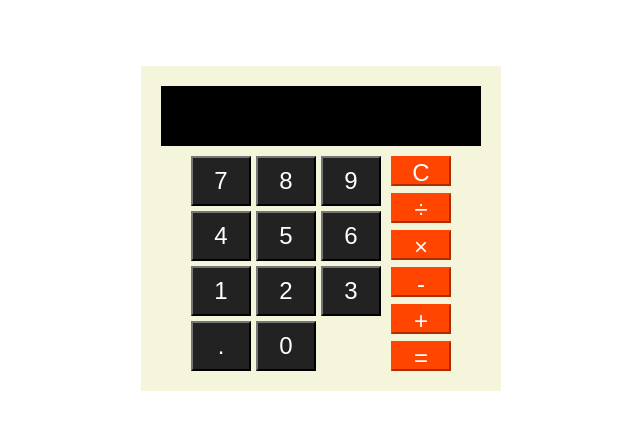
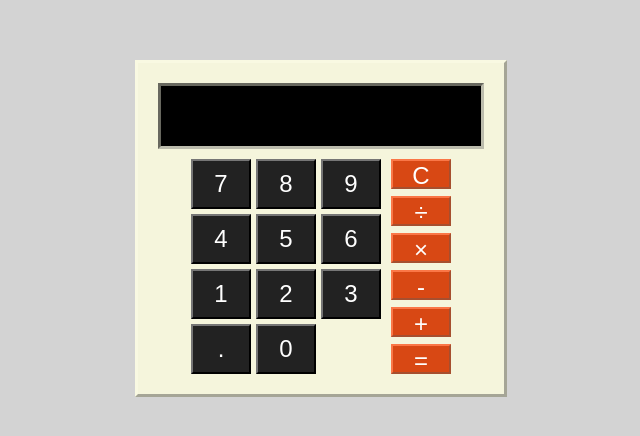
Before and after one commit to Why-Am/calculator-website, a plain HTML site: page index.html in a window 1280 px wide. Shown: the part 180-616 px from the top of the page, without its empty margins (319-959 px from the left). Drawn offline with Linux system fonts and the light colour scheme.

Commit message:
Add styling touches, especially borders

```diff
--- a/styles.css
+++ b/styles.css
@@ -3,6 +3,7 @@ body {
     display: flex;
     justify-content: center;
     align-items: center;
+    background-color: lightgrey;
 }
 
 .indicator-on,
@@ -25,6 +26,7 @@ body {
 
 .calculator {
     background-color: beige;
+    border-color: rgb(249, 249, 226);
     display: flex;
     flex-direction: column;
     justify-content: center;
@@ -32,10 +34,13 @@ body {
     padding: 20px;
     flex: 0 0 auto;
     gap: 10px;
+    border-style: outset;
 }
 
 #screen-container {
     background-color: black;
+    border-style: inset;
+    border-color: rgb(188, 188, 173);
     display: flex;
     justify-content: space-between;
     align-items: start;
@@ -89,8 +94,8 @@ button {
 }
 
 .operator-buttons button {
-    background-color: orangered;
-    border-color: orangered;
+    background-color: rgb(216, 72, 20);
+    border-color: rgb(250, 119, 71);
     color: white;
     width: 60px;
     height: 30px;
```
